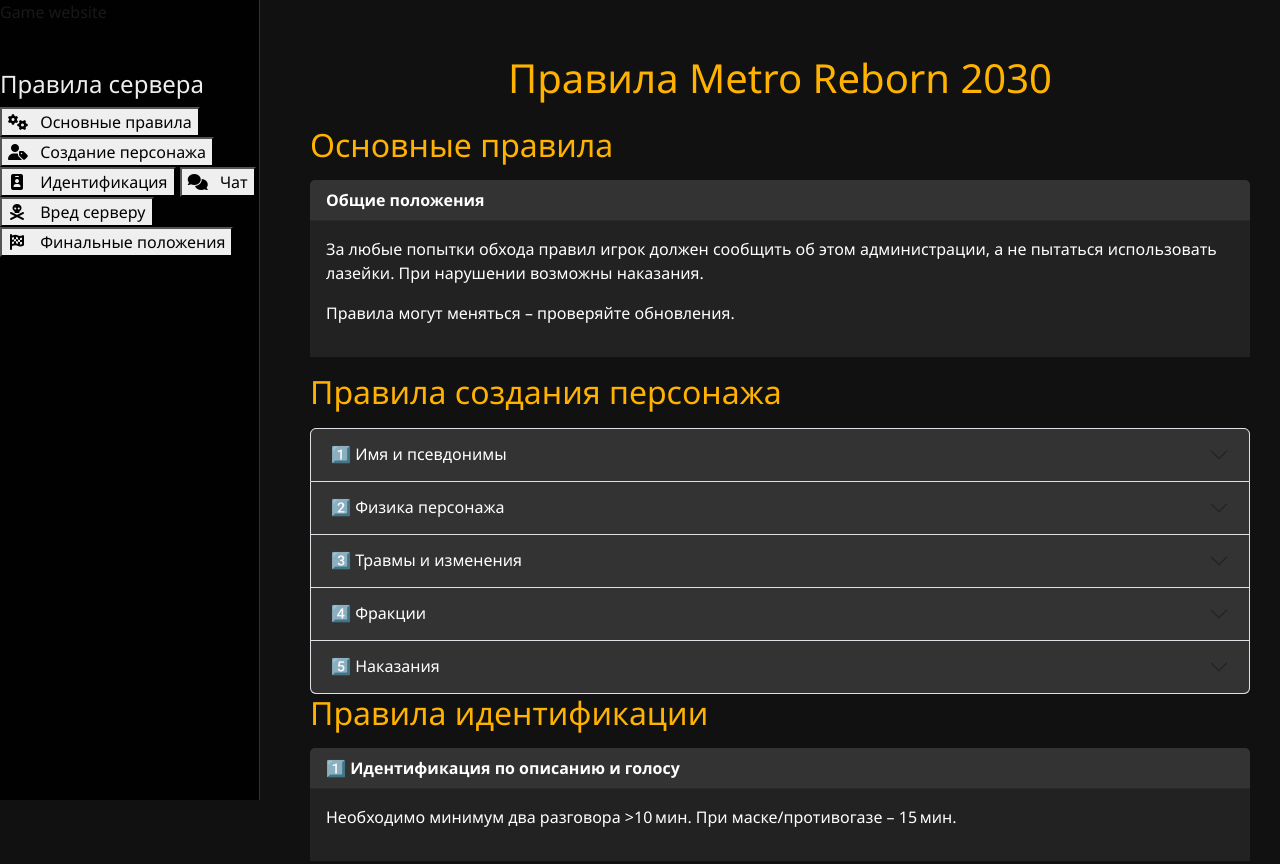
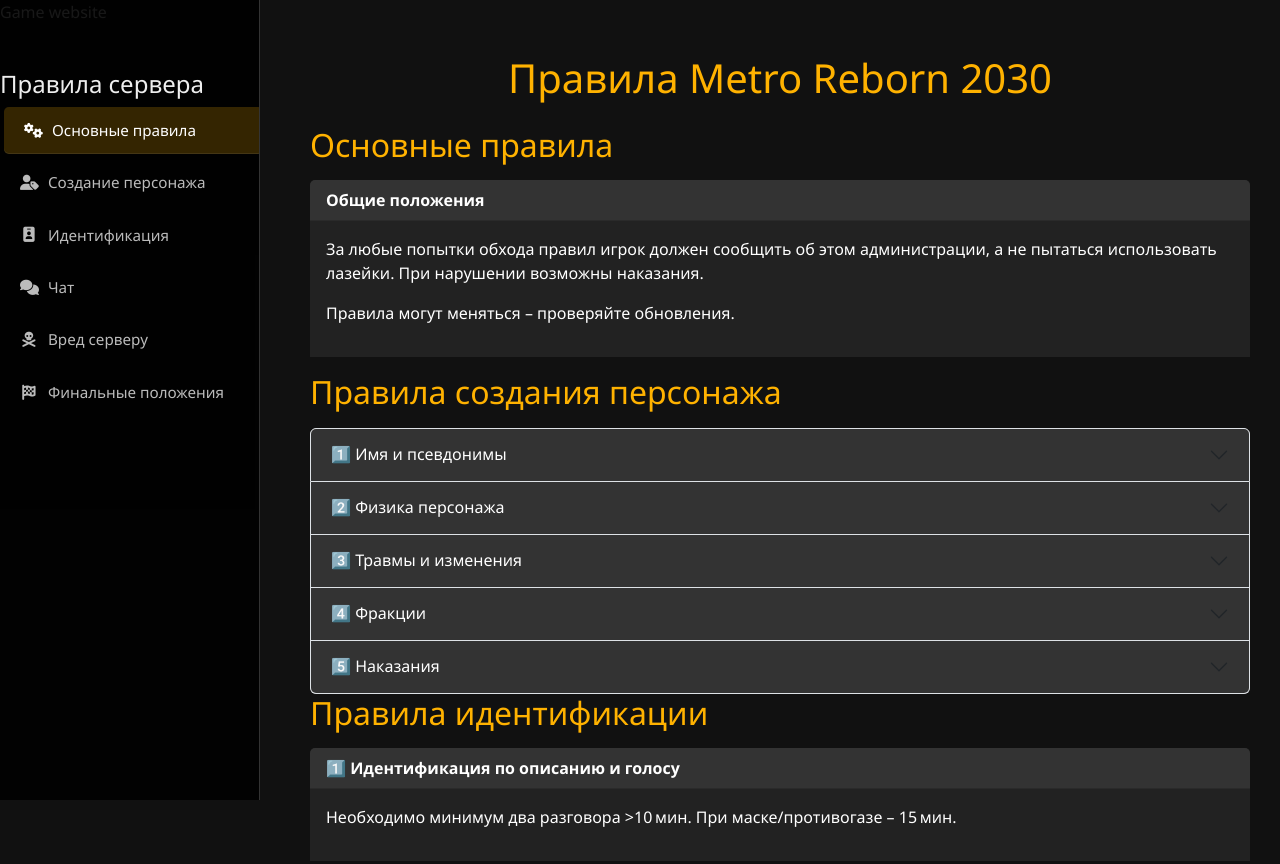
Before and after one commit to Kapitalistik13371337/MetroReborn2030, a plain HTML site: page index.html in a window 1280 px wide. Shown: the top 864 px of the page. Drawn offline with nearby package versions, Linux system fonts and the light colour scheme; the site is published under a folder, as on GitHub Pages, so addresses that start at the root find nothing; a web font is replaced by a local one.

Commit message:
Update index.html

```diff
--- a/index.html
+++ b/index.html
@@ -9,12 +9,12 @@
     <meta charset="UFT-8">
     <Meta name="viewport" content="width=device-width, initial-scale=1.0>
     <title>Game website</title>
-    <link rel="stylesheet" href="/main.css">
-    <link rel="stylesheet" href="/buttons.css">
+    <link rel="stylesheet" href="main.css">
+    <link rel="stylesheet" href="buttons.css">
 </head>
 
     <!-- Свой скрипт -->
-    <script src="/Main.js" defer></script>
+    <script src="Main.js" defer></script>
 <body>
     <!-- Библиотека Bootstrap для красивого оформления -->
 <link rel="stylesheet"
@@ -272,4 +272,5 @@
         © Kapitalist авторские права 2025
     </footer>
 </body>
+
 </html>
```
